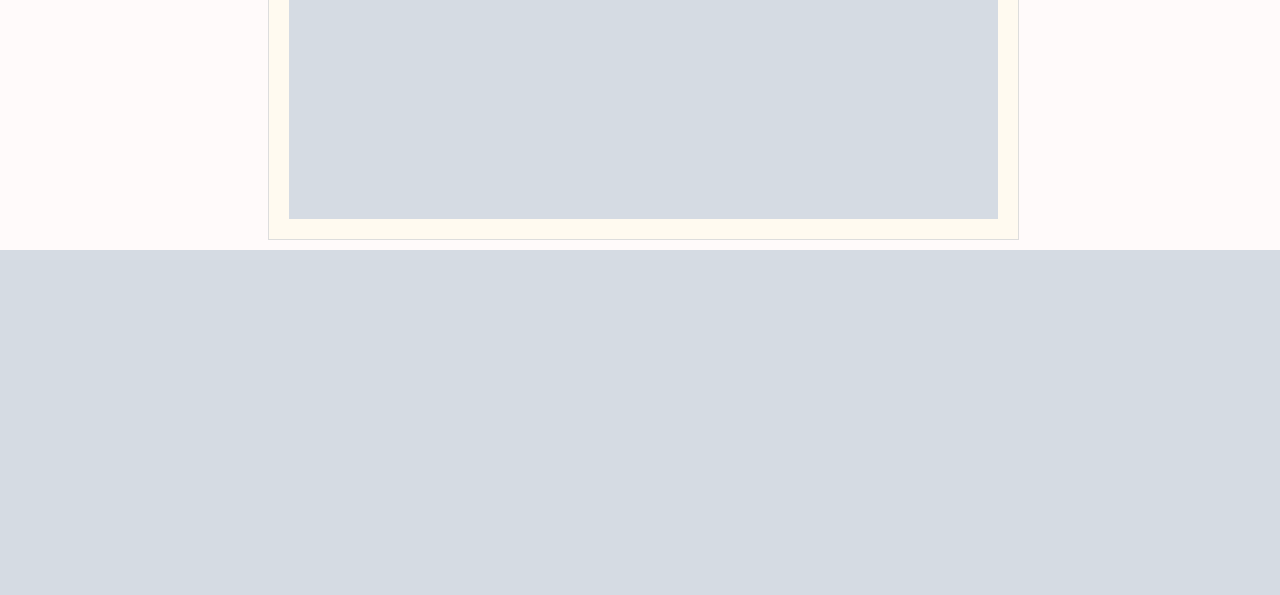
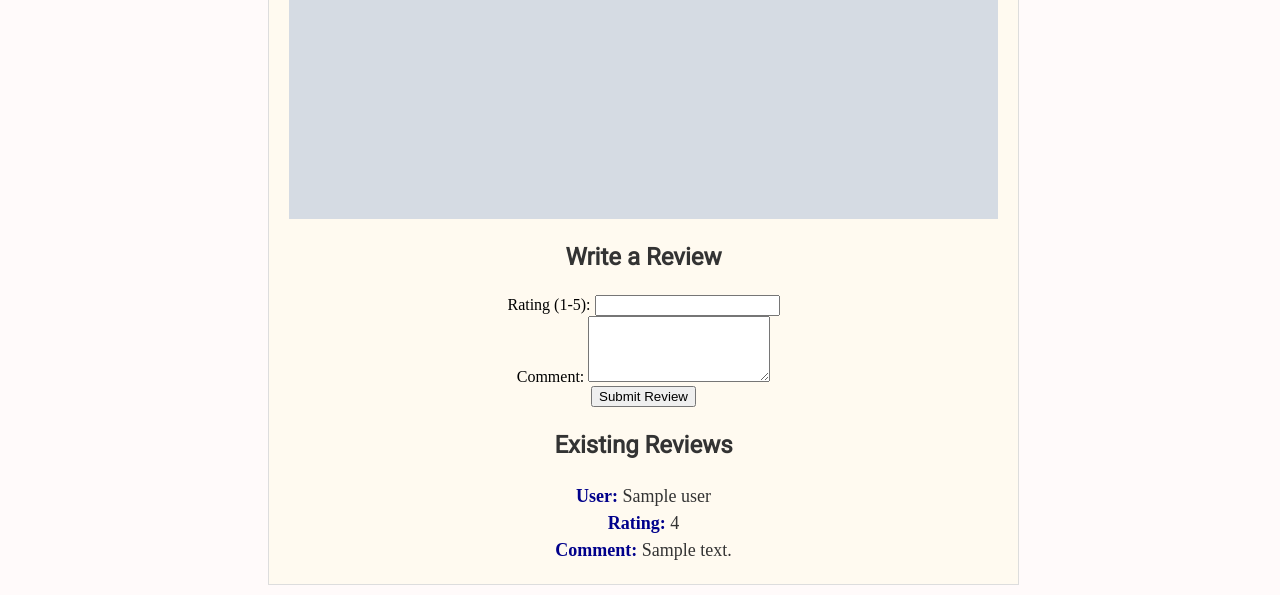
Before and after one commit to jaedotcom/GameDatabase, a Flask app: template games/templates/browse/gameDescription.html in a window 1280 px wide. Shown: the part 818-1413 px from the top of the page. Before the commit the page ends 1068 px from the top, so only its background shows below. Run offline with Flask 3, Linux system fonts and the light colour scheme; the template is opened without the code that fills it: most values are stand-ins (such as "Sample title", 1, 10 or a date in 2020); grey boxes marked "Sample" are stand-in pictures; form fields are guessed from the names that the template uses; some libraries are stand-ins or nearby versions.

Commit message:
Task 2 review works, need to make sure authenticated user can write review. Form blueprint added but we can move Form.py else where later

```diff
--- a/games/templates/browse/gameDescription.html
+++ b/games/templates/browse/gameDescription.html
@@ -25,6 +25,21 @@
             <div id="floating-paragraph">{{ games['description'] }}</div>
             <br>
             <img src="{{ games['image_url'] }}" alt="Game Header Image">
+
+             <!-- Include Review Form -->
+            {% include 'browse/review_form.html' %}
+
+            <!-- Display Existing Reviews -->
+            <div id="existing-reviews">
+                <h3>Existing Reviews</h3>
+                {% for review in reviews %}
+                    <div class="review">
+                        <p><strong>User:</strong> {{ review.user }}</p>
+                        <p><strong>Rating:</strong> {{ review.rating }}</p>
+                        <p><strong>Comment:</strong> {{ review.comment }}</p>
+                    </div>
+                {% endfor %}
+            </div>
         </main>
     </div>
 {% endblock %}
--- a/games/templates/browse/review_form.html
+++ b/games/templates/browse/review_form.html
@@ -1,29 +1,52 @@
-{% extends 'header.html' %}
-{% block head %}
-    <link rel="stylesheet" href="{{ url_for('static', filename='css/main.css') }}">
-{% endblock %}
+{#{% block head %}#}
+{#    <link rel="stylesheet" href="{{ url_for('static', filename='css/main.css') }}">#}
+{#{% endblock %}#}
+{##}
+{#{% block content %}#}
+    <!-- Review Form -->
+<div id="review-form-container">
+    <h3>Write a Review</h3>
+    <form method="POST" action="{{ url_for('reviews_bp.write_game_review') }}">
+        {{ form.hidden_tag() }}
+        <input type="hidden" name="game_id" value="{{ games['game_id'] }}">
+        <div class="form-group">
+            <label for="rating">Rating (1-5):</label>
+            {{ form.rating(class="form-control") }}
+            {% for error in form.rating.errors %}
+                <span class="text-danger">{{ error }}</span>
+            {% endfor %}
+        </div>
+        <div class="form-group">
+            <label for="comment">Comment:</label>
+            {{ form.comment(class="form-control", rows=4) }}
+            {% for error in form.comment.errors %}
+                <span class="text-danger">{{ error }}</span>
+            {% endfor %}
+        </div>
+        <button type="submit" class="btn btn-primary">Submit Review</button>
+    </form>
+</div>
 
-{% block content %}
-  <div class="container">
-    <h2>Write a Review</h2>
-    <form method="POST" action="{{ url_for('games_bp.post_a_review') }}">
-      {{ form.hidden_tag() }}
-
-      <div class="form-group">
-        {{ form.review_text.label(class="form-control-label") }}
-        {{ form.review_text(class="form-control", placeholder="Write your review here", rows="5") }}
-        {% if form.review_text.errors %}
-          <div class="alert alert-danger">
-            {% for error in form.review_text.errors %}
-              <p>{{ error }}</p>
-            {% endfor %}
-          </div>
-        {% endif %}
-      </div>
-
-      <div class="form-group">
-        <button type="submit" class="btn btn-primary">Submit Review</button>
-      </div>
-    </form>
-  </div>
-{% endblock %}
+{#  <div class="container">#}
+{#    <h2>Write a Review</h2>#}
+{#    <form method="POST" action="{{ url_for('games_bp.post_a_review') }}">#}
+{#      {{ form.hidden_tag() }}#}
+{##}
+{#      <div class="form-group">#}
+{#        {{ form.review_text.label(class="form-control-label") }}#}
+{#        {{ form.review_text(class="form-control", placeholder="Write your review here", rows="5") }}#}
+{#        {% if form.review_text.errors %}#}
+{#          <div class="alert alert-danger">#}
+{#            {% for error in form.review_text.errors %}#}
+{#              <p>{{ error }}</p>#}
+{#            {% endfor %}#}
+{#          </div>#}
+{#        {% endif %}#}
+{#      </div>#}
+{##}
+{#      <div class="form-group">#}
+{#        <button type="submit" class="btn btn-primary">Submit Review</button>#}
+{#      </div>#}
+{#    </form>#}
+{#  </div>#}
+{#{% endblock %}#}
```
Also changed, not shown: games/descriptions/descriptions.py (+6 -1 lines), games/forms/forms.py (added, +14 -0 lines), games/games/games.py (+19 -2 lines), games/reviews/reviews.py (+23 -18 lines), games/forms/__init__.py (added).
